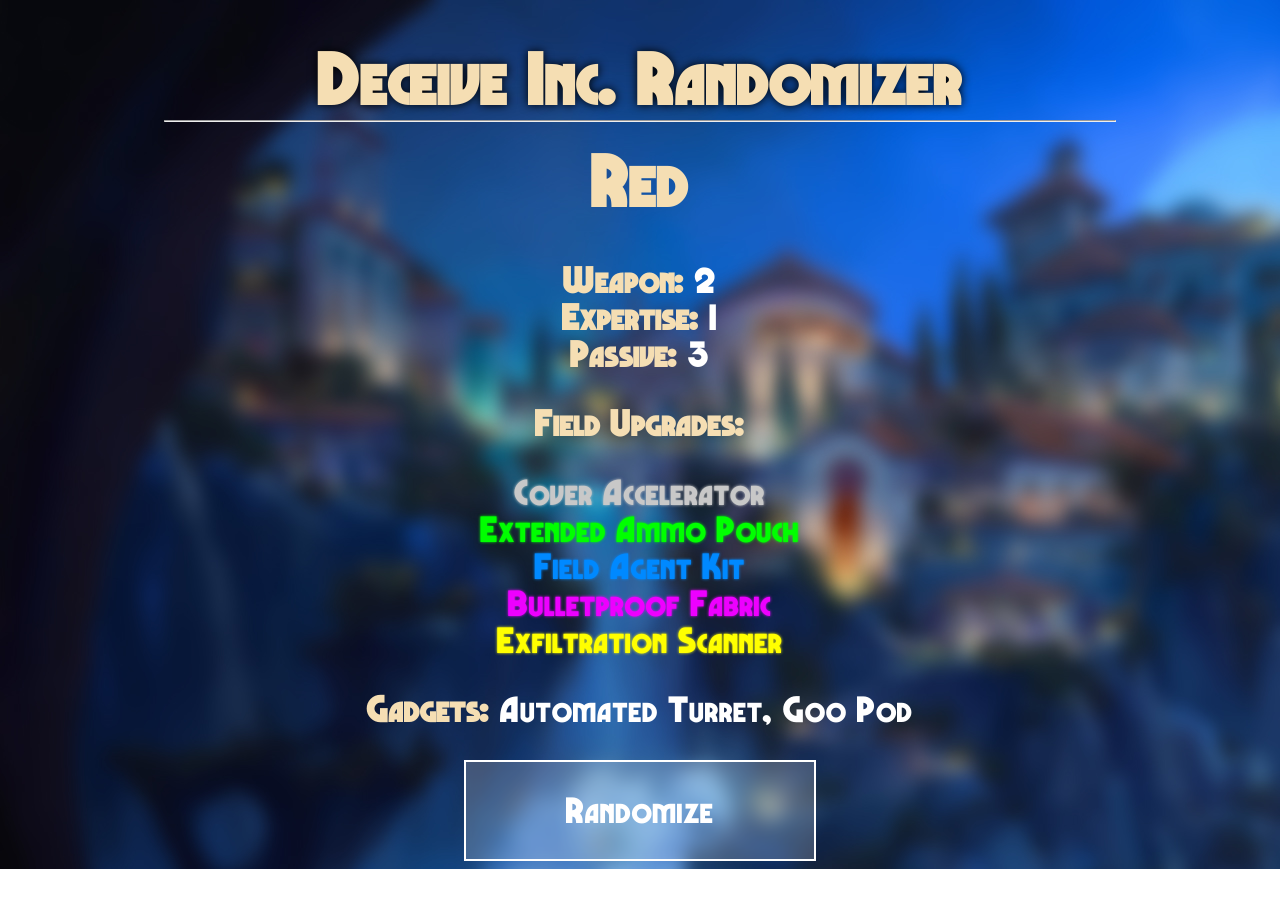
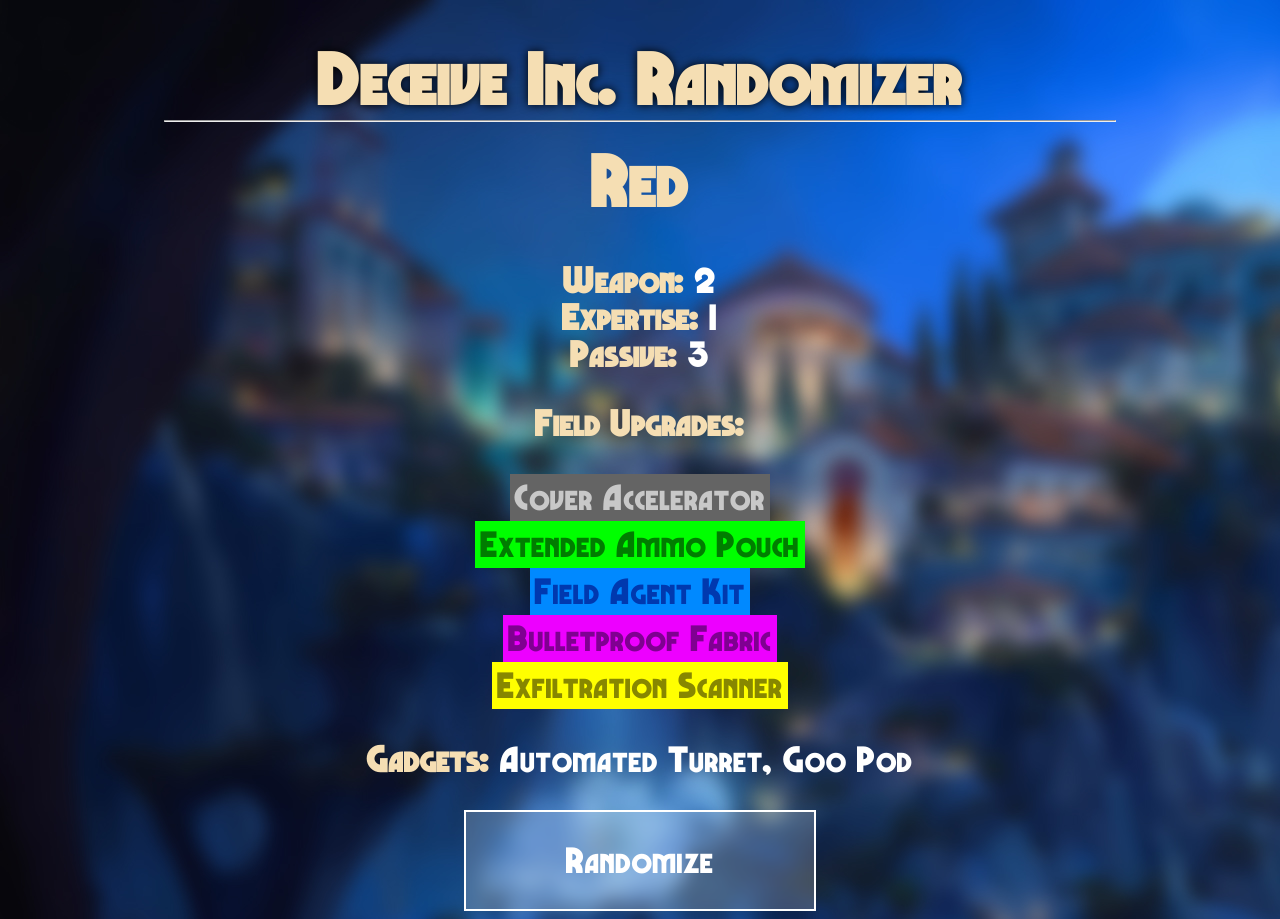
Before and after one commit to AquantiuM/AquantiuM.github.io, a plain HTML site: page index.html in a window 1280 px wide. Before the commit the page ends 869 px from the top, so only its background shows below. Drawn offline with Linux system fonts and the light colour scheme.

Commit message:
Update index.html

```diff
--- a/index.html
+++ b/index.html
@@ -63,6 +63,50 @@
     color: gray;
     box-shadow: 0 0 5px white;
   }
+  .gray {
+    position: relative;
+    background-color: rgb(100,100,100,1); /* Replace with your desired background color */
+    padding: 5px; /* Adjust the padding to control the size of the background */
+    color: rgb(200,200,200,1); /* Set the text color to be visible on the background */
+    display: inline-block;
+
+  }
+
+  .green {
+    background-color: lime; /* Replace with your desired background color */
+    padding: 5px; /* Adjust the padding to control the size of the background */
+    color: rgb(0,125,0,1); /* Set the text color to be visible on the background */
+    display: inline-block;
+    margin-left: 20px;
+    margin-right: 20px;
+  }
+
+  .blue {
+    background-color: rgb(0,137,255,1); /* Replace with your desired background color */
+    padding: 5px; /* Adjust the padding to control the size of the background */
+    color: rgb(0,57,175,1); /* Set the text color to be visible on the background */
+    display: inline-block;
+    margin-left: 20px;
+    margin-right: 20px;
+  }
+
+  .purple {
+    background-color: rgb(237,0,255,1); /* Replace with your desired background color */
+    padding: 5px; /* Adjust the padding to control the size of the background */
+    color: rgb(127,0, 145, 1); /* Set the text color to be visible on the background */
+    display: inline-block;
+    margin-left: 20px;
+    margin-right: 20px;
+  }
+
+  .yellow {
+    background-color: yellow; /* Replace with your desired background color */
+    padding: 5px; /* Adjust the padding to control the size of the background */
+    color: rgb(135,135,0,1); /* Set the text color to be visible on the background */
+    display: inline-block;
+    margin-left: 20px;
+    margin-right: 20px;
+  }
   </style>
 </head>
 <body>
@@ -79,11 +123,12 @@
       </ul>
       <p><strong>Field Upgrades:</strong></p>
       <ul id="fieldUpgrades" class="no-bullets">
-        <li><span class="gray" style="text-shadow: 0 0 3px rgb(200,200,200,1); color: rgb(200,200,200,1)"></span></li>
-        <li><span class="green" style="text-shadow: 0 0 3px lime; color:lime"></span></li>
-        <li><span class="blue" style="text-shadow: 0 0 3px rgb(0,137,255,1); color:rgb(0,137,255,1)"></span></li>
-        <li><span class="purple" style="text-shadow: 0 0 3px rgb(237,0,255,1); color:rgb(237,0,255,1)"></span></li>
-        <li><span class="yellow" style="text-shadow: 0 0 3px yellow; color:yellow"></span></li>
+        <!--<li><span class="gray" style="text-shadow: 0 0 3px rgb(200,200,200,1); color: rgb(200,200,200,1)"></span></li> -->
+        <li><span class="gray"></span></li>
+        <li><span class="green"></span></li>
+        <li><span class="blue"></span></li>
+        <li><span class="purple"></span></li>
+        <li><span class="yellow"></span></li>
       </ul>
       <p><strong>Gadgets:</strong> <span id="gadgets"></span></p>
     </div>
```
